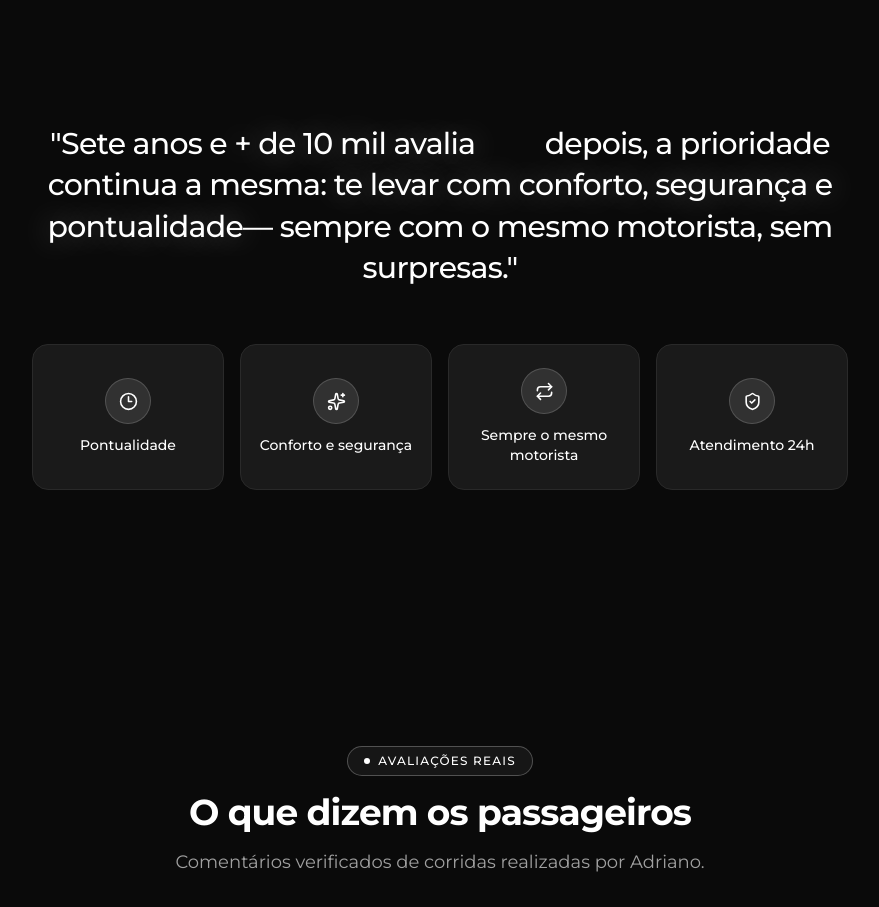
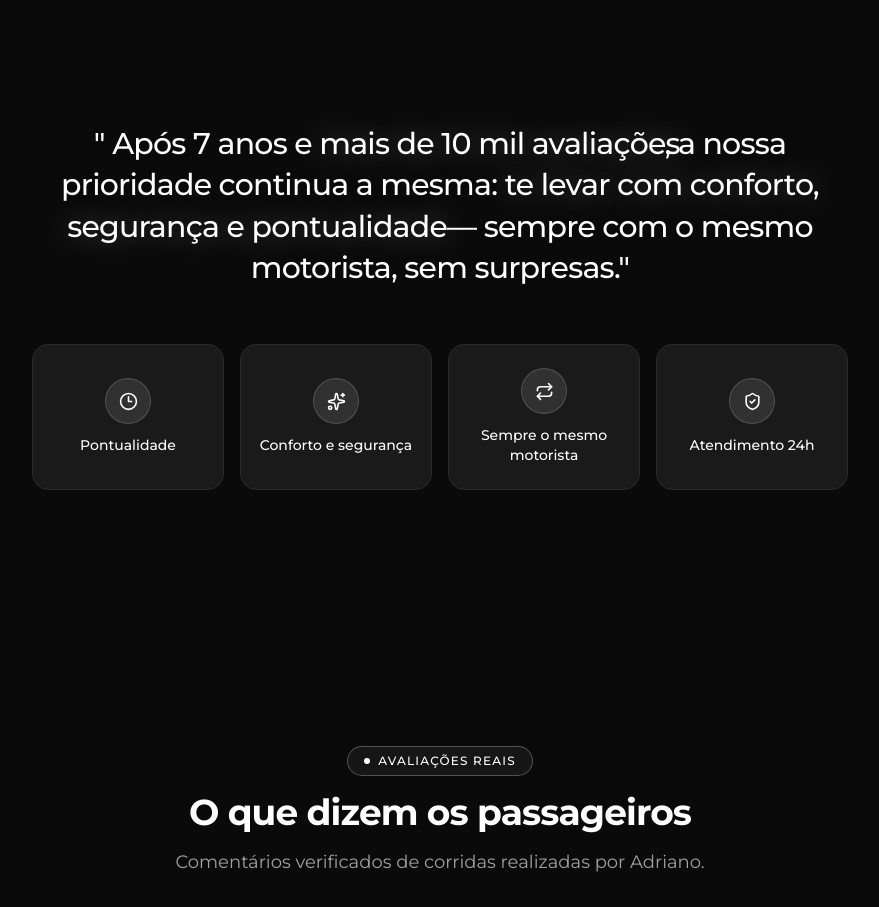
Before and after one commit to daviTavares2/site-motorista-executivo, a React (Vite) app: page / in a window 1280 px wide. Shown: the part 1220-2127 px from the top of the page, without its empty margins (200-1079 px from the left). Built offline with nearby package versions, Linux system fonts and the light colour scheme.

Commit message:
Update WhyChoose.jsx

```diff
--- a/src/components/WhyChoose.jsx
+++ b/src/components/WhyChoose.jsx
@@ -10,7 +10,7 @@ const ATTRIBUTES = [
   { icon: ShieldCheck, label: 'Atendimento 24h' },
 ]
 
-const QUOTE_STATS = ['mais de 22 mil viagens', '+ de 10 mil avaliações']
+const QUOTE_STATS = ['mais de 22 mil viagens', ' mais de 10 mil avaliações']
 
 function WhyChoose() {
   return (
@@ -21,13 +21,13 @@ function WhyChoose() {
           delay={0}
           className="text-2xl font-medium leading-snug tracking-tight text-text sm:text-3xl"
         >
-          "Sete anos e{' '}
+          " Após 7 anos e{' '}
           <TypeCycle
             words={QUOTE_STATS}
             className="text-accent"
             style={{ textShadow: '0 0 30px rgba(255,255,255,0.35)' }}
           />{' '}
-          depois, a prioridade continua a mesma:{' '}
+          , a nossa prioridade continua a mesma: {' '}
           <span
             className="text-accent"
             style={{ textShadow: '0 0 30px rgba(255,255,255,0.35)' }}
```
